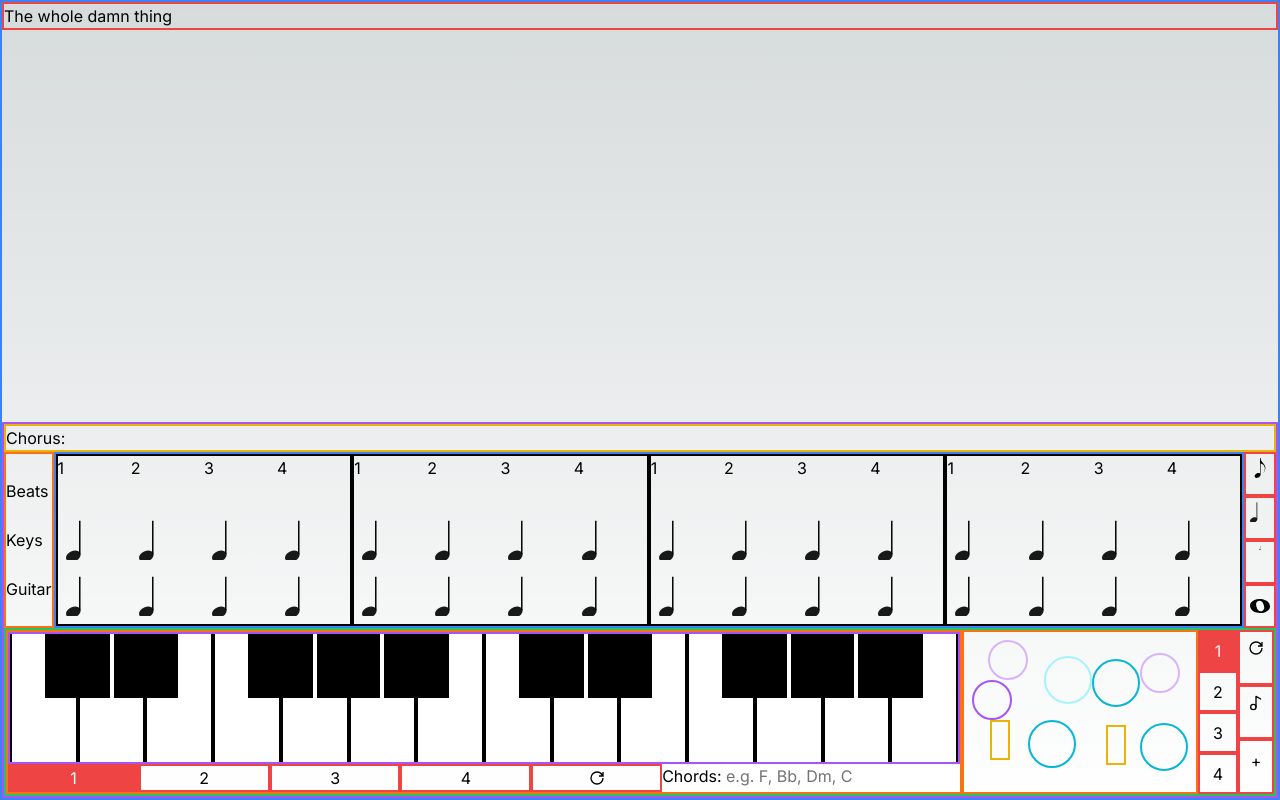
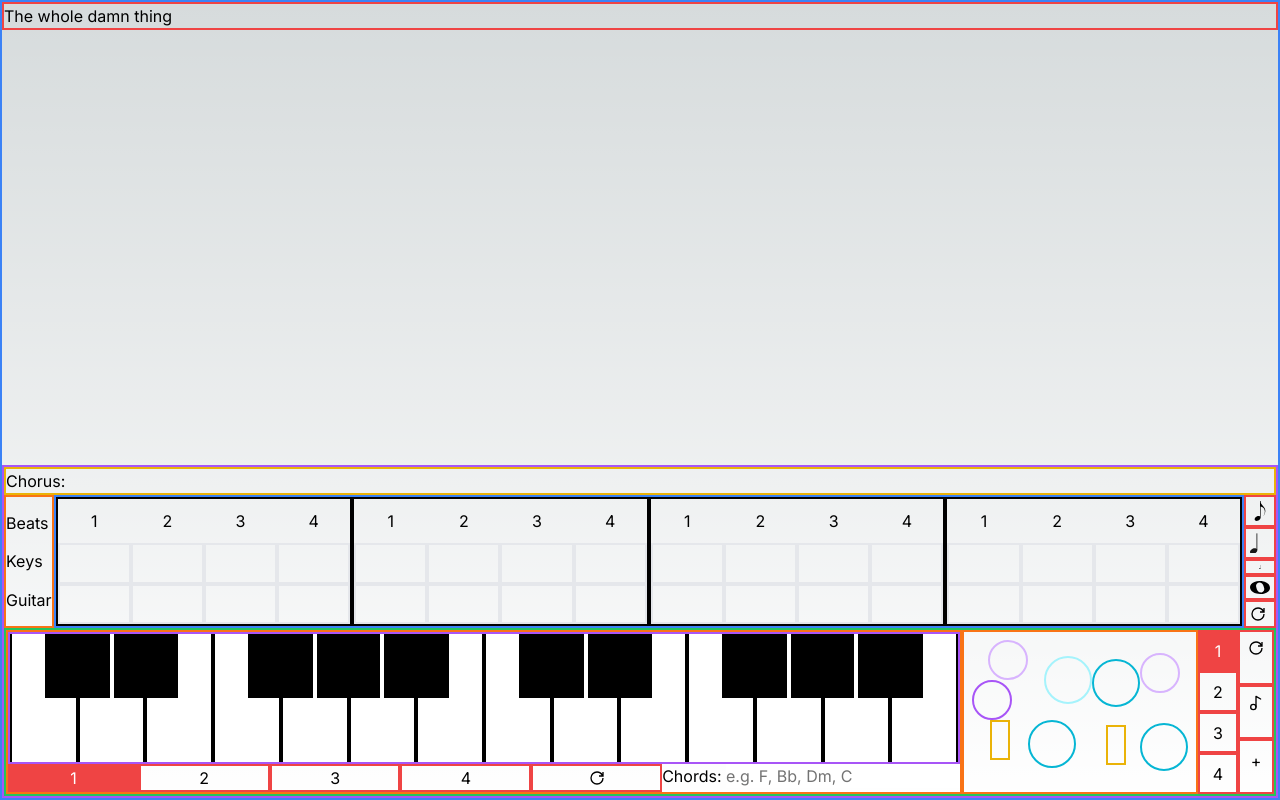
Before and after one commit to AdamSaunders26/iRock-Arranger, a Next.js app: page / in a window 1280 px wide. Built offline with nearby package versions, Linux system fonts and the light colour scheme.

Commit message:
add functionality to rhythymStave

```diff
--- a/app/BarSymbol.tsx
+++ b/app/BarSymbol.tsx
@@ -3,10 +3,31 @@ import semibreve from "../app/symbols/semibreve.svg";
 import minim from "../app/symbols/minim.svg";
 import crotchet from "../app/symbols/crotchet.svg";
 import Image from "next/image";
-export default function BarSymbol() {
+import { useState } from "react";
+export default function BarSymbol({
+  currentGlobalSymbol,
+}: {
+  currentGlobalSymbol: string;
+}) {
+  const [currentSymbol, setCurrentSymbol] = useState("blank");
+  const symbolLib = {
+    quaver: quaver,
+    semibreve: semibreve,
+    minim: minim,
+    crotchet: crotchet,
+  };
   return (
-    <div className="p-2">
-      <Image src={crotchet} alt="Quaver" />
+    <div
+      className="p-2 border-2 border-grey-500"
+      onClick={() => {
+        setCurrentSymbol(currentGlobalSymbol);
+      }}
+    >
+      {currentSymbol === "blank" ? (
+        <div></div>
+      ) : (
+        <Image src={symbolLib[currentSymbol]} alt="Quaver" />
+      )}
     </div>
   );
 }
--- a/app/RhythmBar.tsx
+++ b/app/RhythmBar.tsx
@@ -1,6 +1,11 @@
+import Image from "next/image";
 import BarSymbol from "./BarSymbol";
+import quaver from "../app/symbols/8thNote.svg";
+import semibreve from "../app/symbols/semibreve.svg";
+import minim from "../app/symbols/minim.svg";
+import crotchet from "../app/symbols/crotchet.svg";
 
-export default function RhythmBar() {
+export default function RhythmBar({ currentNote }: { currentNote: string }) {
   const timeSig = 4;
   const bars = [];
   for (let i = 0; i < timeSig; i++) {
@@ -9,16 +14,22 @@ export default function RhythmBar() {
 
   console.log(bars);
   return (
-    <div className="grid grid-cols-4 grid-rows-3 w-full border-2 border-black ">
+    <div className="grid grid-cols-4  grid-rows-[1fr,2fr,2fr]] w-full border-2 border-black ">
       {bars.map((n) => {
-        return <div key={n}>{n}</div>;
+        return (
+          <div className="flex justify-center items-center " key={n}>
+            {n}
+          </div>
+        );
       })}
-      {bars.map((n) => {
-        return <BarSymbol />;
-      })}
-      {bars.map((n) => {
-        return <BarSymbol />;
-      })}
+      <BarSymbol currentGlobalSymbol={currentNote} />
+      <BarSymbol currentGlobalSymbol={currentNote} />
+      <BarSymbol currentGlobalSymbol={currentNote} />
+      <BarSymbol currentGlobalSymbol={currentNote} />
+      <BarSymbol currentGlobalSymbol={currentNote} />
+      <BarSymbol currentGlobalSymbol={currentNote} />
+      <BarSymbol currentGlobalSymbol={currentNote} />
+      <BarSymbol currentGlobalSymbol={currentNote} />
     </div>
   );
 }
--- a/app/RhythmStave.tsx
+++ b/app/RhythmStave.tsx
@@ -13,10 +13,10 @@ export default function RhythmStave() {
         <div>Guitar</div>
       </div>
       <div className="border-2 border-blue-500 flex-1 flex justify-evenly">
-        <RhythmBar />
-        <RhythmBar />
-        <RhythmBar />
-        <RhythmBar />
+        <RhythmBar currentNote={currentNote} />
+        <RhythmBar currentNote={currentNote} />
+        <RhythmBar currentNote={currentNote} />
+        <RhythmBar currentNote={currentNote} />
       </div>
       <RhythmTools setCurrentNote={setCurrentNote} />
     </div>
--- a/app/RhythmTools.tsx
+++ b/app/RhythmTools.tsx
@@ -4,13 +4,13 @@ import semibreve from "../app/symbols/semibreve.svg";
 import minim from "../app/symbols/minim.svg";
 import crotchet from "../app/symbols/crotchet.svg";
 import Image from "next/image";
+import { GrPowerReset } from "react-icons/gr";
 
 export default function RhythmTools({
   setCurrentNote,
 }: {
   setCurrentNote: React.Dispatch<React.SetStateAction<string>>;
 }) {
-  //   const [currentNote, setCurrentNote] = useState("crotchet");
   return (
     <div className="flex flex-col justify-between">
       <button
@@ -49,6 +49,14 @@ export default function RhythmTools({
         {" "}
         <Image src={semibreve} alt="Semibreve" />
       </button>
+      <button
+        className="border-2 border-red-500 flex-1 max-w-8 p-1"
+        onClick={() => {
+          setCurrentNote("blank");
+        }}
+      >
+        <GrPowerReset />
+      </button>
     </div>
   );
 }
--- a/app/page.tsx
+++ b/app/page.tsx
@@ -3,7 +3,7 @@ import Section from "./Section";
 
 export default function Home() {
   return (
-    <main className="flex min-h-screen flex-col items-center justify-between w-screen border-2 border-blue-500">
+    <main className="flex min-h-dvh flex-col items-center justify-between w-screen border-2 border-blue-500">
       <div className="border-2 border-red-500 w-full">The whole damn thing</div>
       <Section />
     </main>
```
